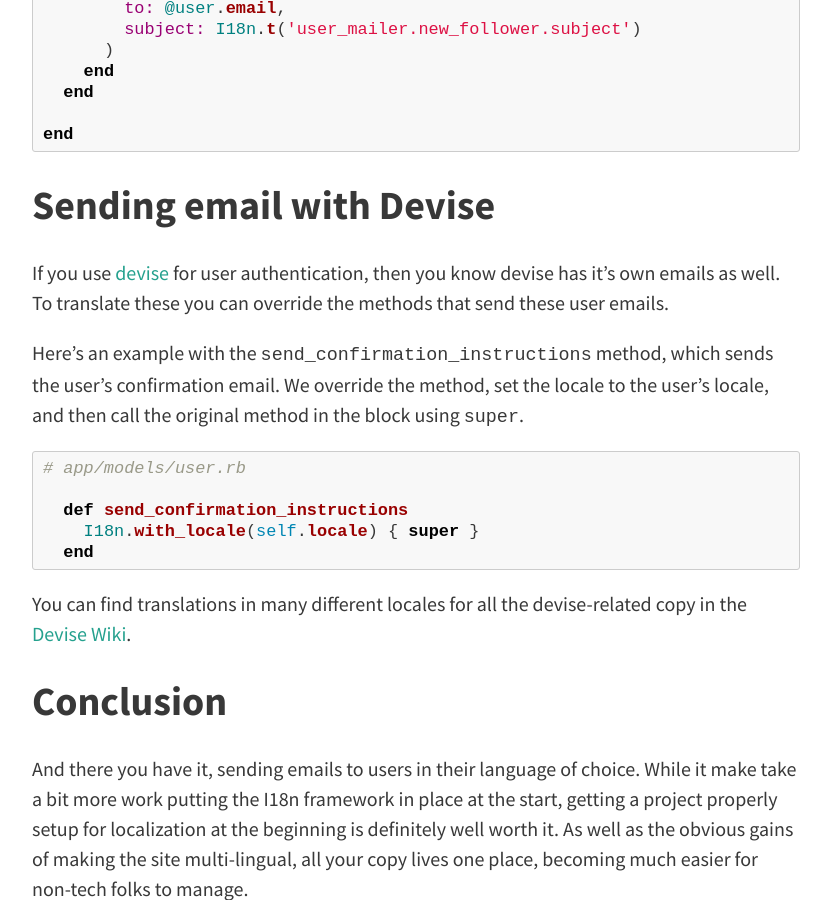
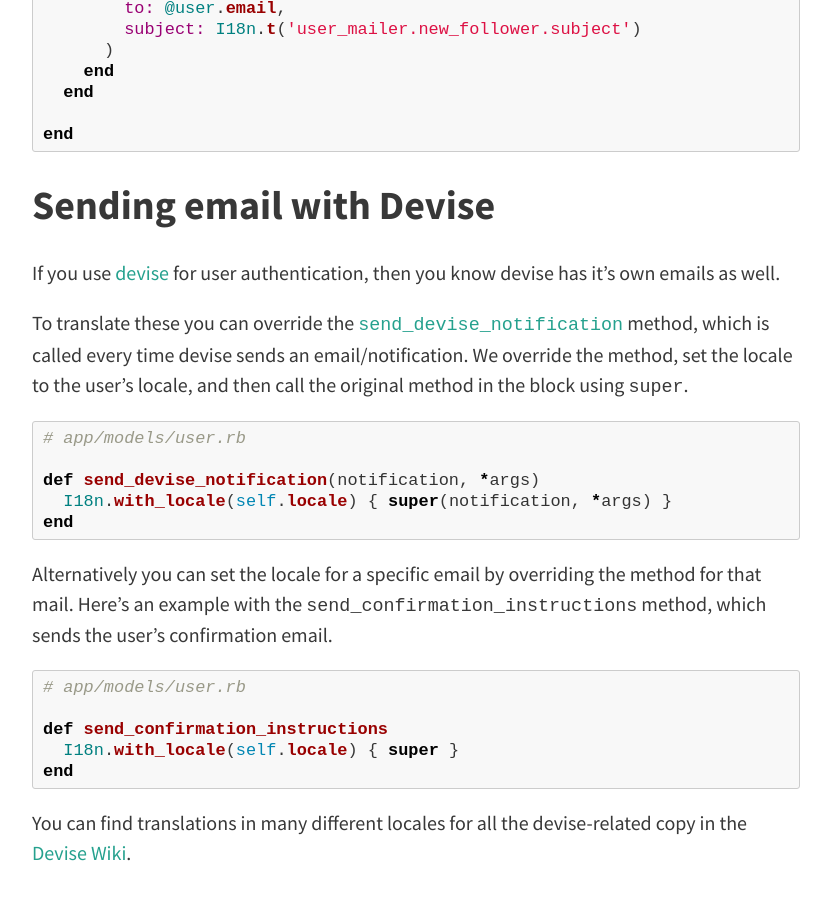
Before and after one commit to nburkley/nburkley.github.io, a Jekyll site: the page built from _posts/2015-07-22-localize-rails-emails.md, in a window 1280 px wide and 900 px high, scrolled down 3916 px. Shown: the whole window, without its empty margins (224-1055 px from the left). Built offline with Jekyll 4.4.1, drawn with Linux system fonts in a browser that asks for light colours; nearby versions of some CDN libraries; comment, search, counter and statistics services are not loaded.

Commit message:
Adding better method of translating devise emails

````diff
--- a/_posts/2015-07-22-localize-rails-emails.md
+++ b/_posts/2015-07-22-localize-rails-emails.md
@@ -157,16 +157,27 @@ end
 
 ## Sending email with Devise
 
-If you use [devise](https://github.com/plataformatec/devise) for user authentication, then you know devise has it's own emails as well. To translate these you can override the methods that send these user emails.
+If you use [devise](https://github.com/plataformatec/devise) for user authentication, then you know devise has it's own emails as well.
 
-Here's an example with the `send_confirmation_instructions` method, which sends the user's confirmation email. We override the method, set the locale to the user's locale, and then call the original method in the block using `super`.
+To translate these you can override the [`send_devise_notification`](https://github.com/plataformatec/devise/blob/master/lib/devise/models/authenticatable.rb#L187) method, which is called every time devise sends an email/notification. We override the method, set the locale to the user's locale, and then call the original method in the block using `super`.
+
 
 ```ruby
 # app/models/user.rb
 
-  def send_confirmation_instructions
-    I18n.with_locale(self.locale) { super }
-  end
+def send_devise_notification(notification, *args)
+  I18n.with_locale(self.locale) { super(notification, *args) }
+end
+```
+
+Alternatively you can set the locale for a specific email by overriding the method for that mail. Here's an example with the `send_confirmation_instructions` method, which sends the user's confirmation email.
+
+```ruby
+# app/models/user.rb
+
+def send_confirmation_instructions
+  I18n.with_locale(self.locale) { super }
+end
 ```
 
 You can find translations in many different locales for all the devise-related copy in the [Devise Wiki](https://github.com/plataformatec/devise/wiki/I18n).
````
